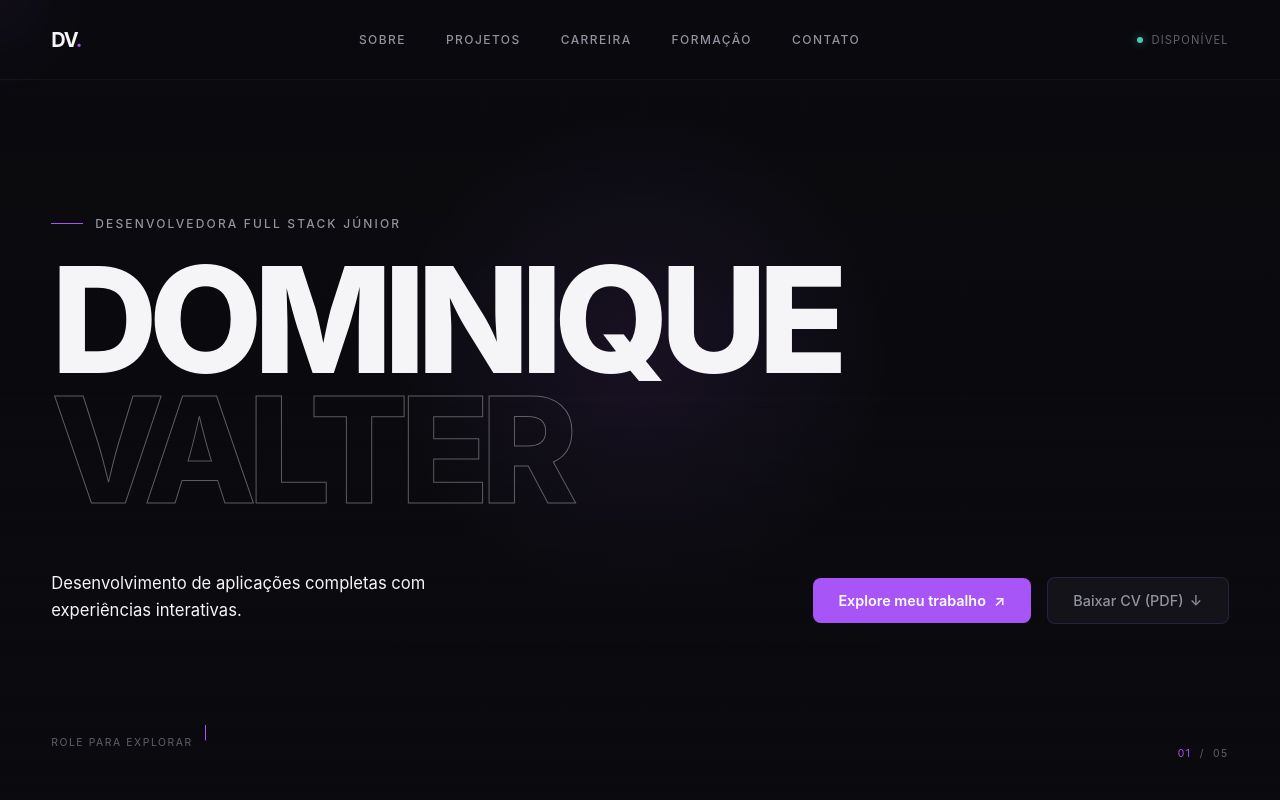
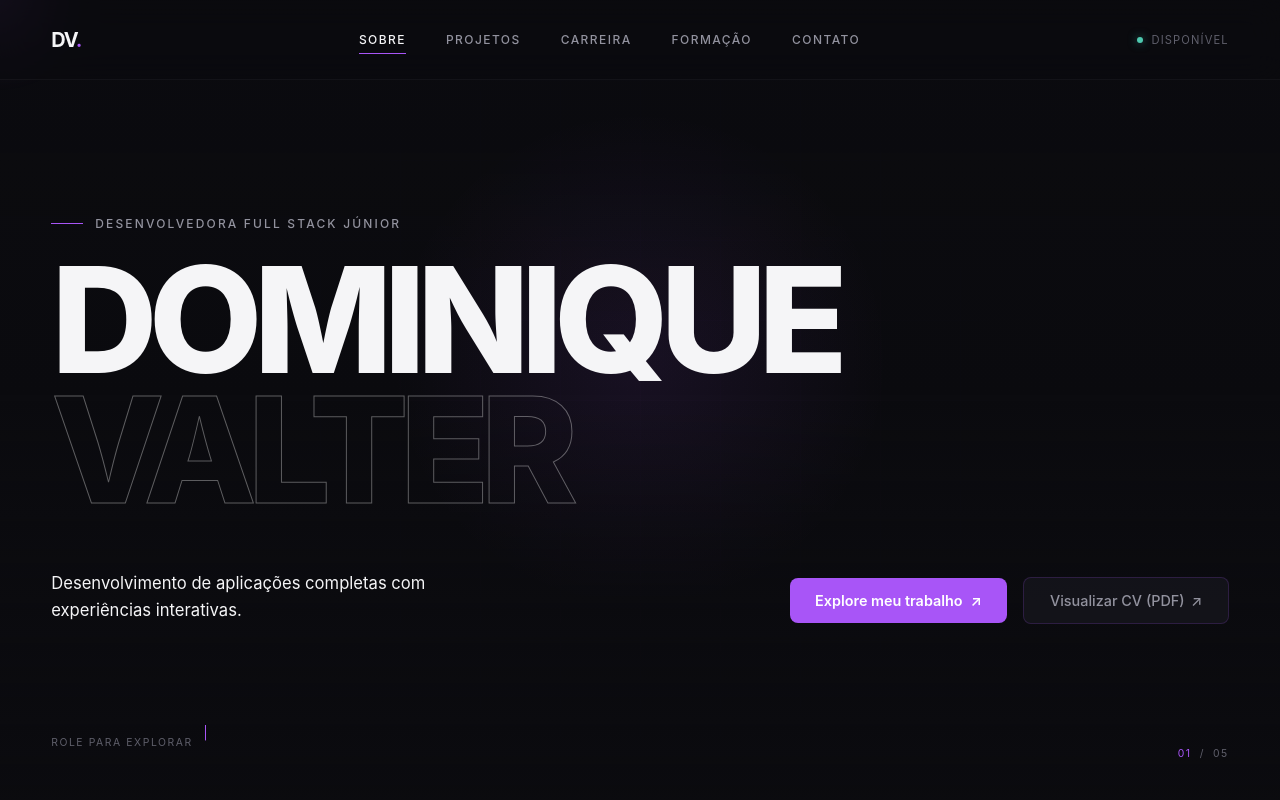
Before and after one commit to DominiqueValter/portfolio, a React (Vite) app: page / in a window 1280 px wide. Shown: the top 800 px of the page. Built offline with nearby package versions, Linux system fonts and the light colour scheme.

Commit message:
feat(ui): adicionar favicon customizado, metadados OG, leitor de CV e destaque de seção ativa na navbar

```diff
--- a/index.html
+++ b/index.html
@@ -3,9 +3,28 @@
   <head>
     <meta charset="UTF-8" />
     <meta name="google" content="notranslate" />
-    <link rel="icon" type="image/svg+xml" href="/favicon.svg" />
     <meta name="viewport" content="width=device-width, initial-scale=1.0" />
+
+    <!-- Favicon -->
+    <link rel="icon" type="image/svg+xml" href="/public/favicon.svg" />
+
     <title>Dominique Valter | Desenvolvedora Full Stack</title>
+
+    <!-- Open Graph / Redes Sociais -->
+    <meta
+      property="og:title"
+      content="Dominique Valter | Desenvolvedora Full Stack"
+    />
+    <meta
+      property="og:description"
+      content="Desenvolvimento de aplicações completas com experiências interativas e foco em arquitetura."
+    />
+    <meta property="og:type" content="website" />
+    <meta
+      property="og:url"
+      content="https://portfolio-nu-sand-17.vercel.app/"
+    />
+    <meta property="og:image" content="/public/og-cover.png" />
   </head>
   <body>
     <div id="root"></div>
--- a/src/components/Navbar/Navbar.css
+++ b/src/components/Navbar/Navbar.css
@@ -232,3 +232,22 @@
     letter-spacing: 0.05em;
   }
 }
+
+/* Link Ativo Desktop */
+.navbar-links a.active {
+  color: var(--color-text);
+}
+
+.navbar-links a.active::after {
+  width: 100%;
+}
+
+/* Link Ativo Mobile Drawer */
+.mobile-nav-links a.mobile-active .mobile-link-label {
+  color: var(--color-primary);
+}
+
+.mobile-nav-links a.mobile-active .mobile-link-arrow {
+  color: var(--color-primary);
+  transform: translate(3px, -3px);
+}
--- a/src/components/Navbar/Navbar.jsx
+++ b/src/components/Navbar/Navbar.jsx
@@ -3,17 +3,41 @@ import { motion, AnimatePresence } from "motion/react";
 import "./Navbar.css";
 
 const navItems = [
-  { label: "Sobre", href: "#about" },
-  { label: "Projetos", href: "#projects" },
-  { label: "Carreira", href: "#experience" },
-  { label: "Formação", href: "#education" },
-  { label: "Contato", href: "#contact" },
+  { label: "Sobre", href: "#about", id: "about" },
+  { label: "Projetos", href: "#projects", id: "projects" },
+  { label: "Carreira", href: "#experience", id: "experience" },
+  { label: "Formação", href: "#education", id: "education" },
+  { label: "Contato", href: "#contact", id: "contact" },
 ];
 
 function Navbar() {
   const [isOpen, setIsOpen] = useState(false);
+  const [activeSection, setActiveSection] = useState("");
 
-  // Trava a rolagem da página quando o menu mobile está aberto
+  useEffect(() => {
+    const sectionIds = navItems.map((item) => item.id);
+    const sections = sectionIds
+      .map((id) => document.getElementById(id))
+      .filter(Boolean);
+
+    const observer = new IntersectionObserver(
+      (entries) => {
+        entries.forEach((entry) => {
+          if (entry.isIntersecting) {
+            setActiveSection(entry.target.id);
+          }
+        });
+      },
+      {
+        rootMargin: "-30% 0px -60% 0px", // Detecta quando a seção atinge a parte central superior da tela
+      },
+    );
+
+    sections.forEach((sec) => observer.observe(sec));
+
+    return () => observer.disconnect();
+  }, []);
+
   useEffect(() => {
     if (isOpen) {
       document.body.style.overflow = "hidden";
@@ -33,7 +57,11 @@ function Navbar() {
       {/* Links Desktop */}
       <nav className="navbar-links">
         {navItems.map((item) => (
-          <a key={item.href} href={item.href}>
+          <a
+            key={item.href}
+            href={item.href}
+            className={activeSection === item.id ? "active" : ""}
+          >
             {item.label}
           </a>
         ))}
@@ -45,18 +73,17 @@ function Navbar() {
           <span>Disponível</span>
         </div>
 
-        {/* Botão Hamburguer Mobile */}
         <button
           className={`menu-toggle-btn ${isOpen ? "open" : ""}`}
           onClick={() => setIsOpen(!isOpen)}
-          aria-label="Abrir Menu"
+          aria-label="Alternar navegação"
         >
           <span className="bar line-top" />
           <span className="bar line-bottom" />
         </button>
       </div>
 
-      {/* Menu Overlay Mobile */}
+      {/* Drawer Mobile */}
       <AnimatePresence>
         {isOpen && (
           <motion.div
@@ -72,6 +99,7 @@ function Navbar() {
                   key={item.href}
                   href={item.href}
                   onClick={closeMenu}
+                  className={activeSection === item.id ? "mobile-active" : ""}
                   initial={{ opacity: 0, y: 15 }}
                   animate={{ opacity: 1, y: 0 }}
                   transition={{ delay: 0.05 * idx, duration: 0.3 }}
@@ -86,11 +114,12 @@ function Navbar() {
             <div className="mobile-menu-footer">
               <a
                 href="/Curriculo-Dominique-Valter.pdf"
-                download="Curriculo-Dominique-Valter.pdf"
+                target="_blank"
+                rel="noopener noreferrer"
                 className="mobile-cv-btn"
                 onClick={closeMenu}
               >
-                Baixar CV (PDF) ↓
+                Visualizar CV (PDF) ↗
               </a>
               <span>Curitiba, PR — Brasil</span>
             </div>
--- a/src/sections/Hero/Hero.jsx
+++ b/src/sections/Hero/Hero.jsx
@@ -108,11 +108,12 @@ function Hero() {
 
             <a
               href="/Curriculo-Dominique-Valter.pdf"
-              download="Curriculo-Dominique-Valter.pdf"
+              target="_blank"
+              rel="noopener noreferrer"
               className="hero-cta-cv"
             >
-              <span>Baixar CV (PDF)</span>
-              <span className="cv-icon">↓</span>
+              <span>Visualizar CV (PDF)</span>
+              <span className="cv-icon">↗</span>
             </a>
           </div>
         </motion.div>
--- a/src/styles/global.css
+++ b/src/styles/global.css
@@ -6,6 +6,7 @@
 
 html {
   scroll-behavior: smooth;
+  scroll-padding-top: 90px;
 }
 
 body {
```
Also changed, not shown: public/favicon.svg (added), public/og-cover.png (added).
